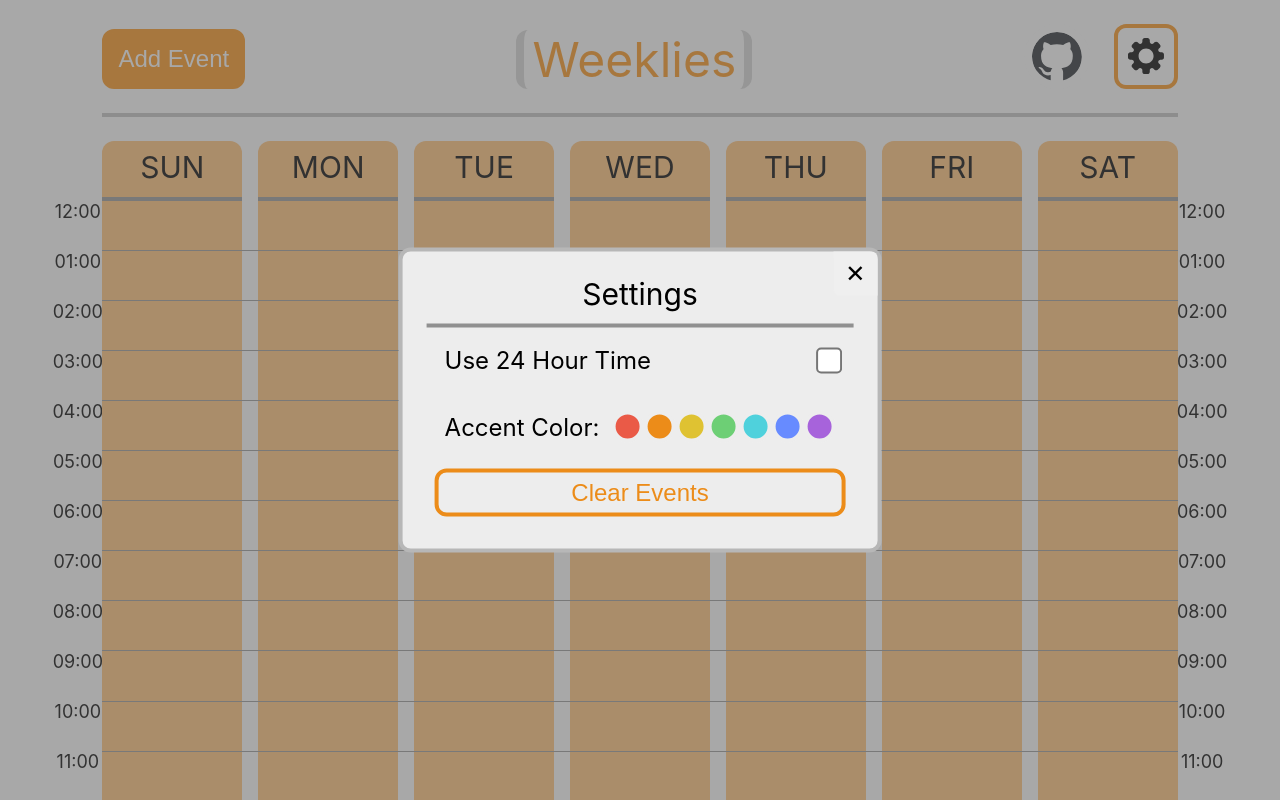
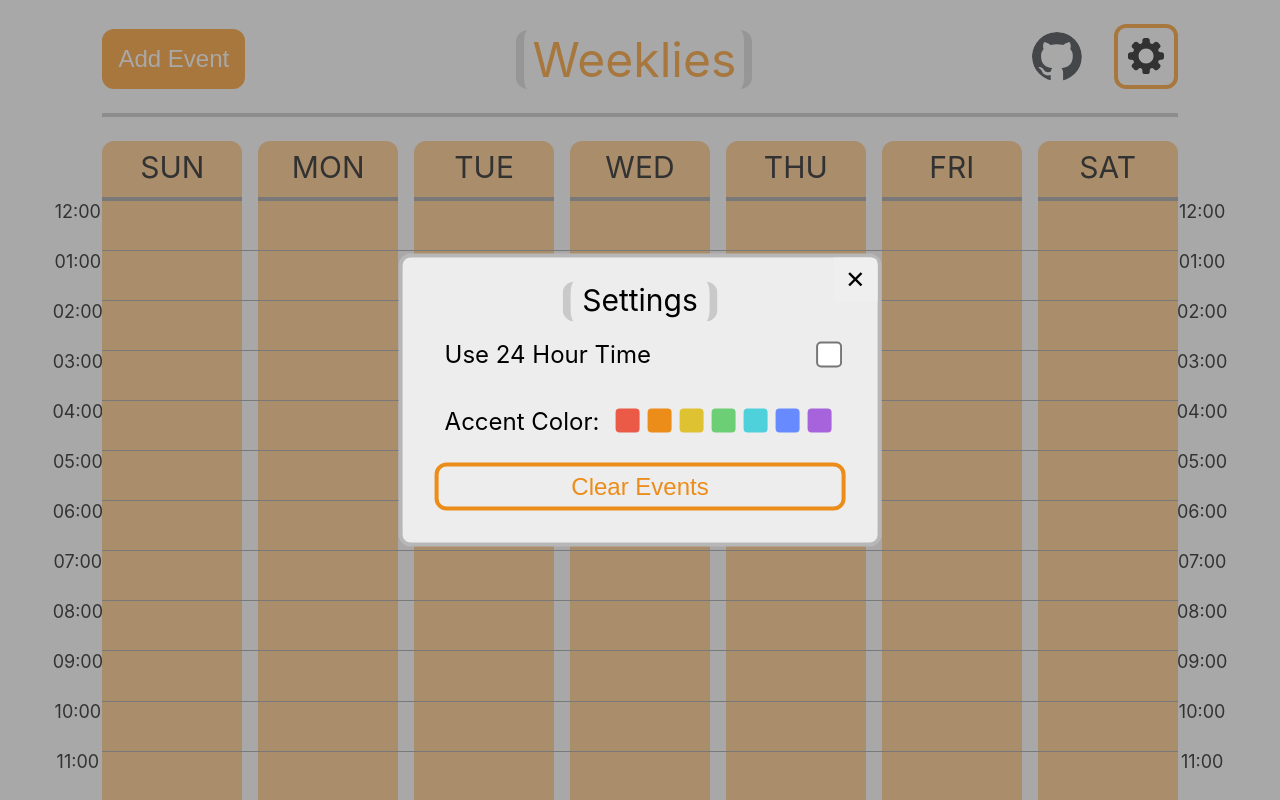
Before and after one commit to blloop/weeklies-alpha, a React (Create React App) app: page / in a window 1280 px wide. Both pictures are taken after a click on the button 1145 px from the left and 56 px from the top of the page. Shown: the top 800 px of the page. Built offline with nearby package versions, Linux system fonts and the light colour scheme.

Commit message:
minor style adjustment

```diff
--- a/src/Modal.css
+++ b/src/Modal.css
@@ -67,7 +67,7 @@
 .color-palette div {
   width: 32px;
   height: 32px;
-  border-radius: 50%;
+  border-radius: 8px;
   cursor: pointer;
   transition: 0.1s all ease-in-out;
   border: 4px solid var(--base-white);
@@ -91,6 +91,7 @@
   margin: 0 auto;
   padding: 0 12px;
   font-size: 30px !important;
+  border-radius: 12px;
   border-color: var(--base-lightgrey);
   border-style: solid;
   border-width: 0px 8px;
@@ -170,6 +171,7 @@
   width: 100%;
   text-align: center;
   font-weight: bold;
+  font-size: 30px;
   color: var(--dark-accent);
 }
 
--- a/src/components/ConfirmDialog.js
+++ b/src/components/ConfirmDialog.js
@@ -14,7 +14,7 @@ const ConfirmDialog = props => {
                     className='close-button'>
                     &#10005;
                 </button>
-                <p className='warning subtitle'> Warning! </p>
+                <p className='warning'> Warning! </p>
                 <p> Are you sure you want to delete
                     {props.allEvents ?
                         ' all events?' :
--- a/src/components/EventDialog.js
+++ b/src/components/EventDialog.js
@@ -22,7 +22,7 @@ const EventDialog = props => {
                 onClick={() => props.setDialog('')}>
             </div>
             <div className='addevents overlay'>
-                <p className='header rounded'>
+                <p className='header'>
                     {props.type === 'add' ?
                         'Add Event' :
                         'Edit Event'
--- a/src/components/SettingsDialog.js
+++ b/src/components/SettingsDialog.js
@@ -22,8 +22,7 @@ const SettingsDialog = props => {
                     className='close-button'>
                     &#10005;
                 </button>
-                <p className='subtitle'> Settings </p>
-                <hr></hr>
+                <p className='header'> Settings </p>
                 <div className='settings-row'>
                     <p> Use 24 Hour Time </p>
                     <input
```
